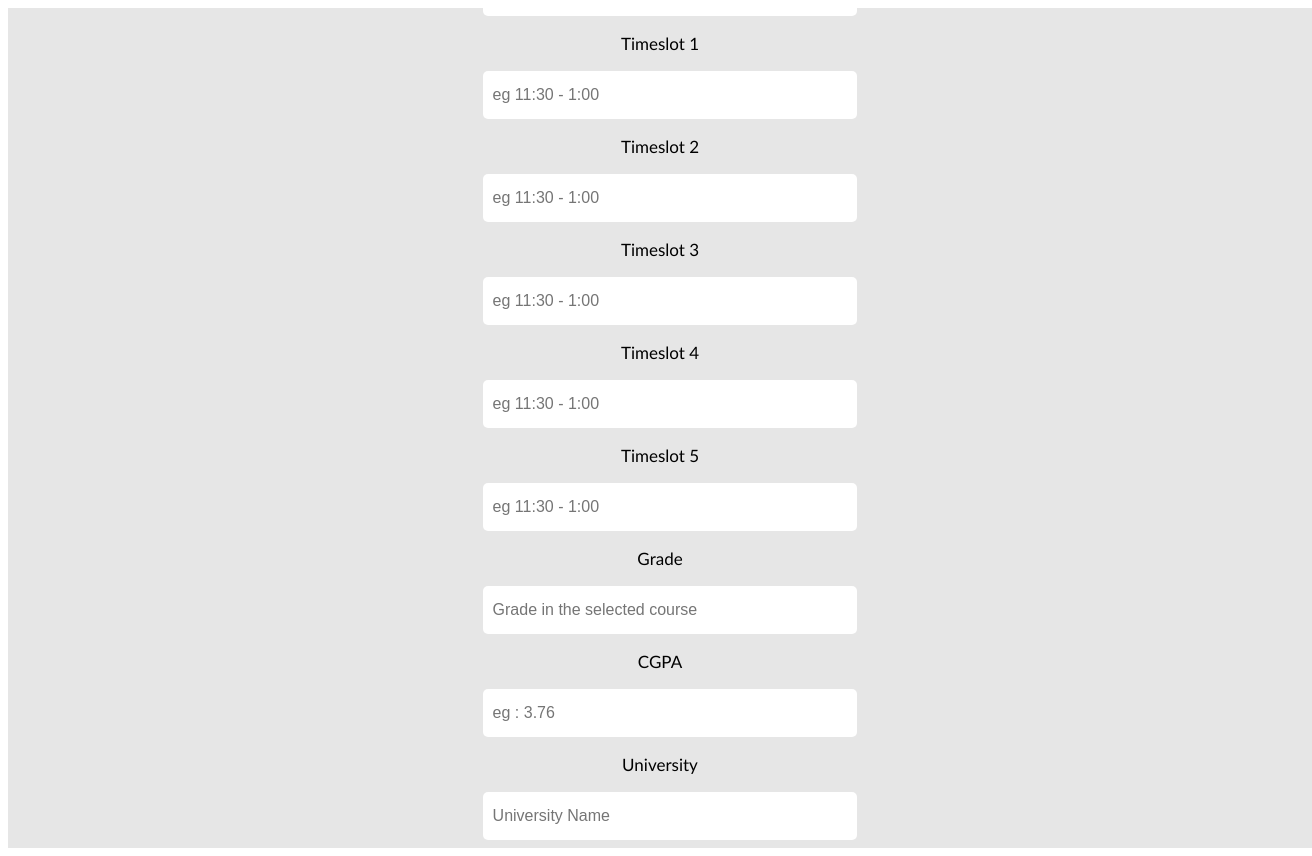
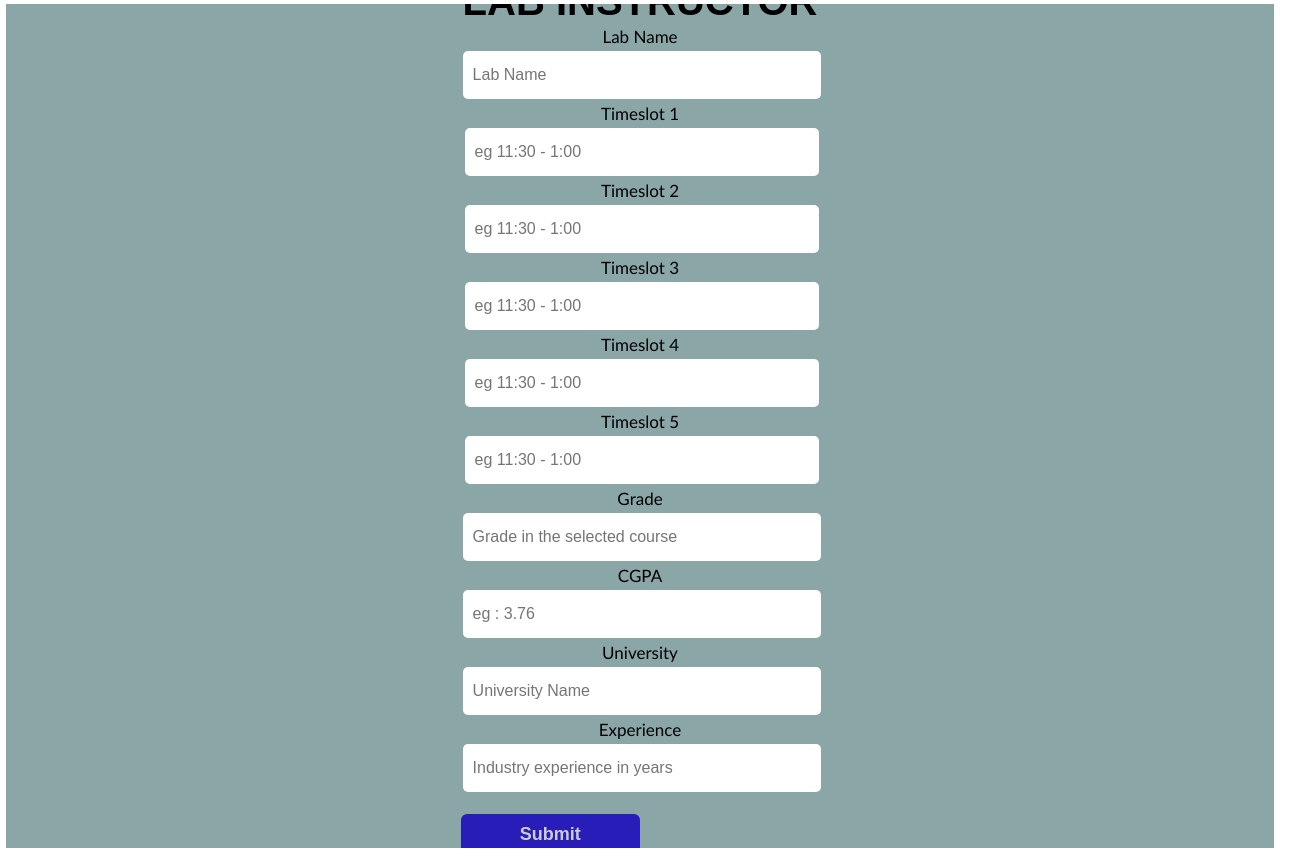
Before and after one commit to m-ahsan1/ipm-module, a React (Create React App) app: page /lab in a window 1280 px wide. Shown: the whole page, 1312 px wide, since content can reach past the window. Built offline with nearby package versions, Linux system fonts and the light colour scheme.

Commit message:
fixed some UI bugs

```diff
--- a/src/style.css
+++ b/src/style.css
@@ -1,6 +1,14 @@
+* {
+  margin: 2px;
+  padding: 0;
+  box-sizing: border-box;
+
+}
+
+
 .container1{
 
-  background-color: #e6e6e6;
+  background-color: #8aa6a7;
   width: 100%;
 
 
@@ -54,7 +62,8 @@
   width: 50%;
   border: 0;
   border-radius: 6px;
-  background-color: #fff;
+  background-color: #281db9;
+  color: #ccc;
 
 }
 .instructor {
```
